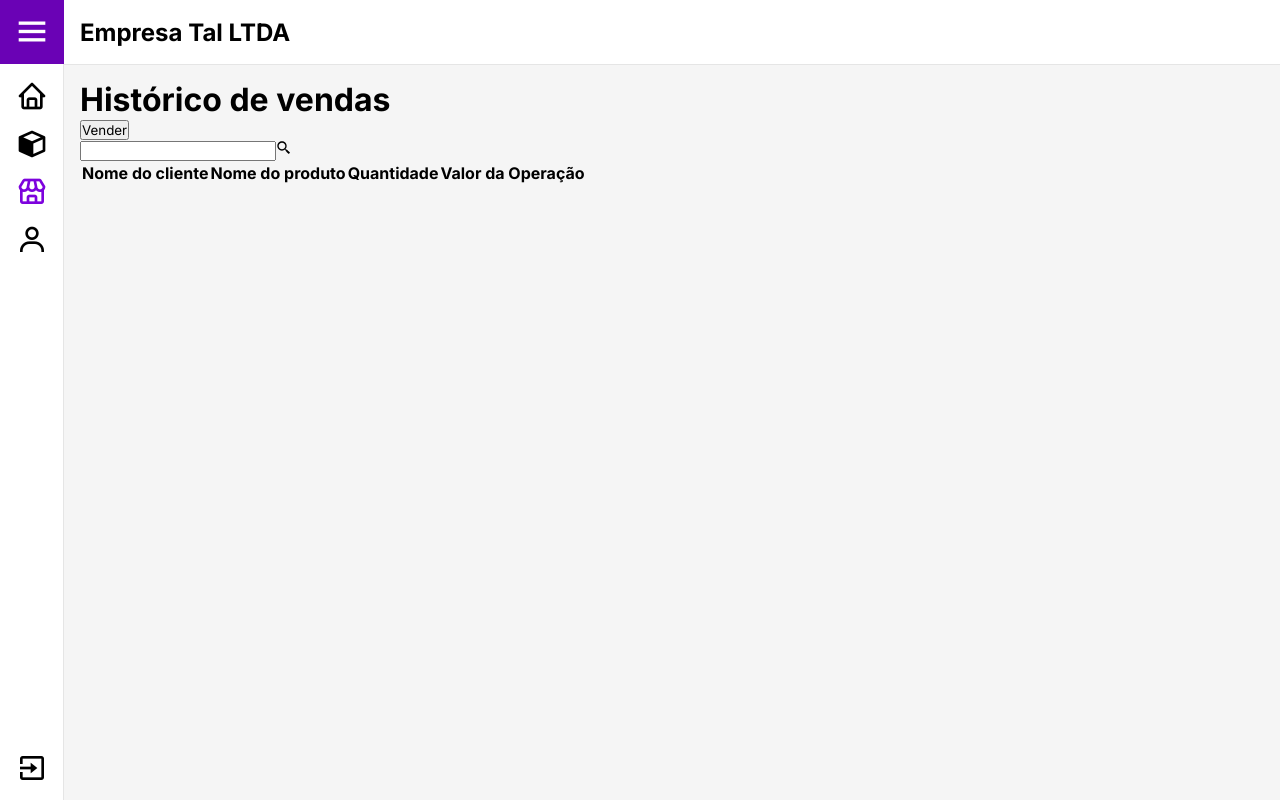
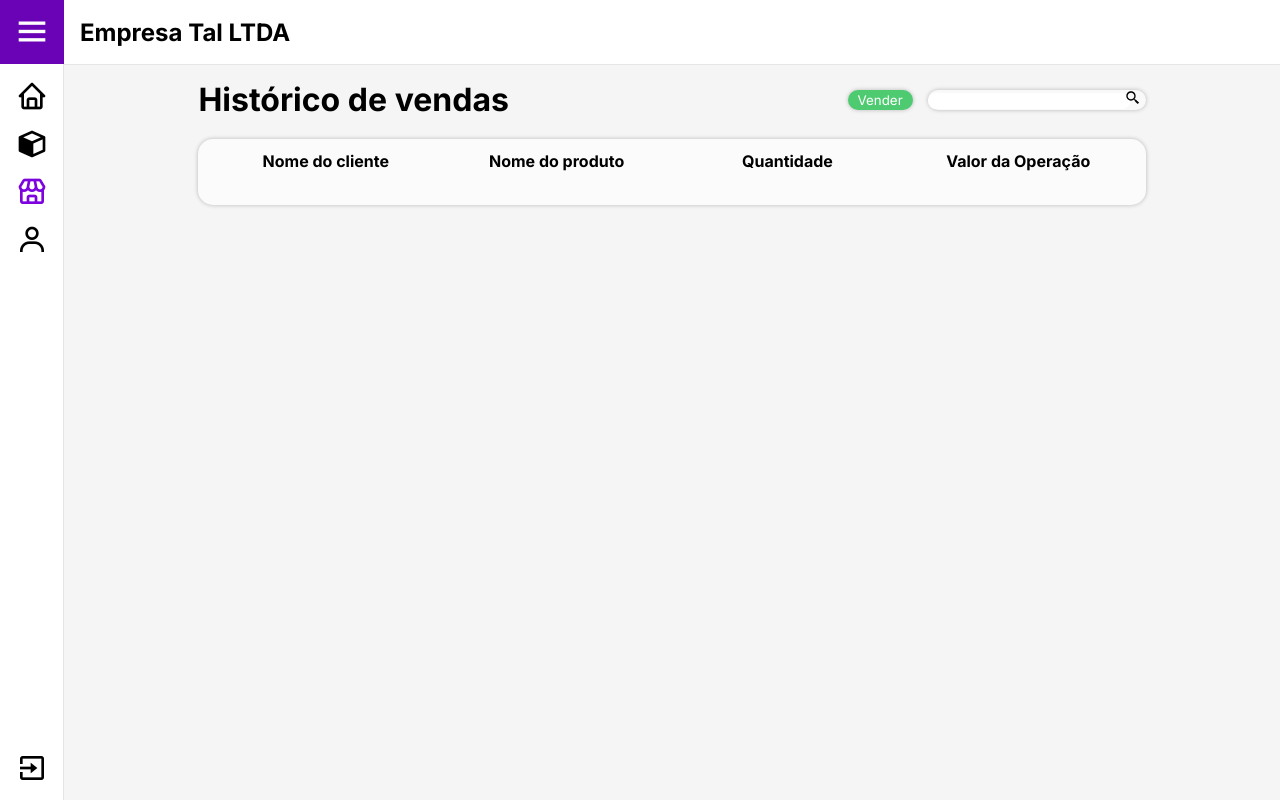
Before and after one commit to Lucas-Vinicius-Rodrigues-e-Silva/PurpureBusiness, a React (Create React App) app in the folder purpure-busness/: page /dashboard/sales in a window 1280 px wide. Built offline with nearby package versions, Linux system fonts and the light colour scheme.

Commit message:
fix: sales dash style

```diff
--- a/purpure-busness/src/Pages/dashSales/dashboardSales.ts
+++ b/purpure-busness/src/Pages/dashSales/dashboardSales.ts
@@ -11,25 +11,44 @@ export const HeaderSearch = styled.div`
 
   margin-bottom: 20px;
 
-  div {
-    display: flex;
-    justify-content: space-around;
-
-    width: 50%;
+  button {
+    border-radius: 15px;
+    border: none;
+    background-color: #4ECB71;
+    box-shadow: 0px 0px 4px rgba(0, 0, 0, 0.25);
+    color: white;
+    width: 65px;
+    height: 20px;
+    margin-right: 15px;
   }
 
-  /* input {
-    background-color: #fbfbfb;
+  .btnSearch {
+    display: flex;
+  }
 
-    padding: 5px 10px;
+  .searchBar {
+    background: #F9F9F9;
+    box-shadow: 0px 0px 4px rgba(0, 0, 0, 0.25);
+    border-radius: 15px;
 
-    border-radius: 15px;
-    box-shadow: 0px 0px 4px rgba(0, 0, 0, 0.25);
+    input {
+      border: none;
+      padding-left: 10px;
+      border-radius: 15px;
+    }
 
-    &&:focus {
-      outline: 1px solid black;
+    input:focus {
+      box-shadow: 0;
+      outline: 0;
     }
-  } */
+
+    svg {
+      cursor: pointer;
+      position: relative;
+      right: 2%;
+    }
+  }
+
 `;
 
 export const TableContent = styled.table`
--- a/purpure-busness/src/Pages/dashSales/index.tsx
+++ b/purpure-busness/src/Pages/dashSales/index.tsx
@@ -4,6 +4,7 @@ import { SaleContext } from "../../context/SalesContext";
 import { Table } from "./table";
 import { SalesModal } from "../../components/Modal/salesModal";
 import { BiSearchAlt2 } from "react-icons/bi";
+import { HeaderSearch } from "./dashboardSales";
 
 let exemplos = {
     nomeFantasia: "Empresa Tal LTDA",
@@ -17,16 +18,16 @@ export const SalesPage = () => {
         <UiDashboard companyName={exemplos.nomeFantasia} >
             <title>Vendas | Purpure Business</title>
             <SalesModal></SalesModal>
-            <div>
+            <HeaderSearch>
                 <h1>Histórico de vendas</h1>
-                <div>
+                <div className="btnSearch">
                     <button onClick={() => setSaleModalIsOpen(true)}>Vender</button>
-                    <div>
+                    <div className="searchBar">
                         <input type="text" onChange={(e) => setFilter(e.target.value)} />
-                        <BiSearchAlt2 onClick={() => salesFiltered(filter)}/>
+                        <BiSearchAlt2 className="icon" onClick={() => salesFiltered(filter)}/>
                     </div>
                 </div>
-            </div>
+            </HeaderSearch>
             <section>
                 <Table />
             </section>
--- a/purpure-busness/src/Pages/dashSales/table.tsx
+++ b/purpure-busness/src/Pages/dashSales/table.tsx
@@ -1,12 +1,13 @@
 import { useContext } from "react";
 import { SaleContext } from "../../context/SalesContext";
+import { TableContent } from "./dashboardSales";
 
 export const Table = () => {
 
     const { sales, filtered } = useContext(SaleContext)
 
     return (
-        <table>
+        <TableContent>
           <thead>
             <tr>
               <th>
@@ -46,6 +47,6 @@ export const Table = () => {
                   )
                 }
           </tbody>
-        </table>
+        </TableContent>
       )
 }
```
